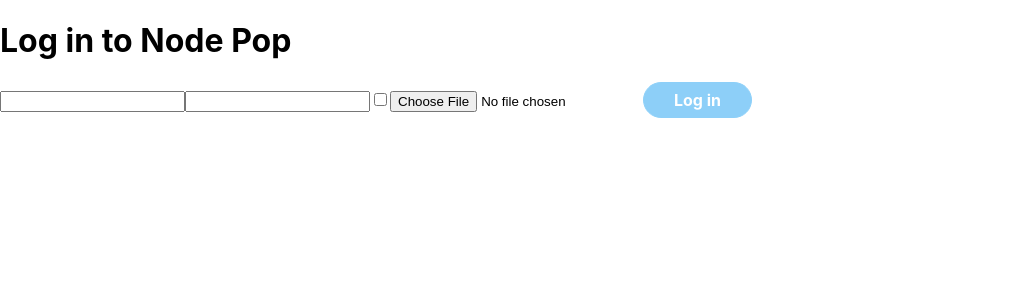
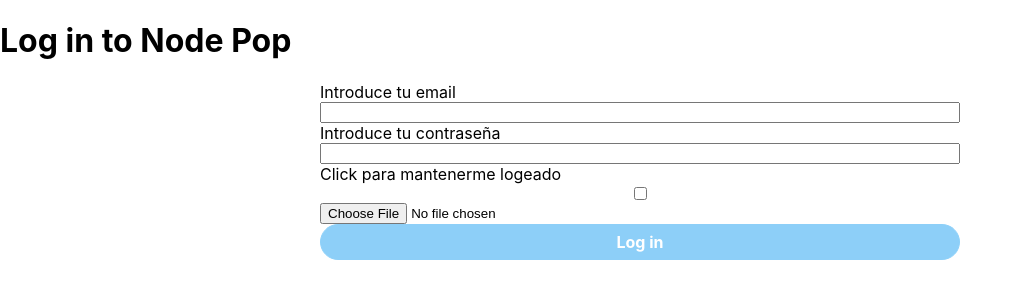
Before and after one commit to HeinzNaumann/Nodepop-React, a React (Create React App) app in the folder nodepop-react/: page / in a window 1280 px wide. Shown: the top 300 px of the page, without its empty margins (0-1023 px from the left). Built offline with nearby package versions, Linux system fonts and the light colour scheme.

Commit message:
creamos el formulario y añadimos datos en axios

```diff
--- a/nodepop-react/src/App.js
+++ b/nodepop-react/src/App.js
@@ -3,13 +3,21 @@
 import PaginaNuevoAnuncio from "./components/anuncios/PaginaNuevoAnuncio/PaginaNuevoAnuncio";
 import PaginaAnuncio from "./components/anuncios/PaginaAnuncio/PaginaAnuncio";
 import LoginPage from "./components/auth/LoginPage/LoginPage";
+import { useState } from "react";
 function App() {
+  const [isLogged, setIsLogged] = useState(false);
+
+  const handleLogin = () => setIsLogged(true);
   return (
     <div className='App'>
-      {/* <PaginaAnuncios />
+      {/*
       <PaginaNuevoAnuncio />
       <PaginaAnuncio /> */}
-      <LoginPage />
+      {isLogged ? (
+        <PaginaAnuncios isLogged={isLogged} />
+      ) : (
+        <LoginPage onLogin={handleLogin} />
+      )}
     </div>
   );
 }
--- a/nodepop-react/src/api/client.js
+++ b/nodepop-react/src/api/client.js
@@ -4,6 +4,21 @@
   baseURL: process.env.REACT_APP_API_BASE_URL,
 });
 
-client.interceptors.response.use(response => response.data);
+client.interceptors.response.use(
+  response => response.data,
+  error => {
+    if (!error.response) {
+      return Promise.reject({ message: error.message });
+    }
+    return Promise.reject({
+      message: error.response.statusCode,
+      ...error.response,
+      ...error.response.data,
+    });
+  },
+);
 
+export const setAuthorizationHeader = token => {
+  client.defaults.headers.common["Authorization"] = `Bearer ${token}`;
+};
 export default client;
--- a/nodepop-react/src/components/anuncios/PaginaAnuncios/PaginaAnuncios.js
+++ b/nodepop-react/src/components/anuncios/PaginaAnuncios/PaginaAnuncios.js
@@ -7,7 +7,7 @@
 
 import styles from "./AnunciosPagina.module.css";
 
-function PaginaAnuncios() {
+function PaginaAnuncios(props) {
   const [anuncios, setAnuncios] = useState([]);
 
   useEffect(() => {
@@ -15,7 +15,7 @@
   }, []);
 
   return (
-    <Layout title='What`s goin on'>
+    <Layout title='What`s goin on' {...props}>
       <div className={styles.paginaAnuncios}>
         ultimos anuncios
         <ul>
--- a/nodepop-react/src/components/anuncios/service.js
+++ b/nodepop-react/src/components/anuncios/service.js
@@ -1,8 +1,8 @@
 import client from "../../api/client";
 
-const anunciosBaseUrl = "/api";
+const anunciosBaseUrl = "/v1";
 
 export const getUltimosAnuncios = () => {
-  const url = `${anunciosBaseUrl}/anuncios`;
+  const url = `${anunciosBaseUrl}/adverts`;
   return client.get(url);
 };
--- a/nodepop-react/src/components/auth/LoginPage/LoginPage.css
+++ b/nodepop-react/src/components/auth/LoginPage/LoginPage.css
@@ -0,0 +1,5 @@
+form {
+  display: grid;
+  grid-template-columns: 50%;
+  justify-content: center;
+}
--- a/nodepop-react/src/components/auth/LoginPage/LoginPage.js
+++ b/nodepop-react/src/components/auth/LoginPage/LoginPage.js
@@ -1,8 +1,13 @@
 import { useState } from "react";
 import Button from "../../common/button";
+import { login } from "../service";
+import "./LoginPage.css";
+function LoginPage({ onLogin }) {
+  const [value, setValue] = useState({ email: "", password: "" });
+  const [error, setError] = useState(null);
+  const [isLoading, setIsLoading] = useState(false);
 
-function LoginPage() {
-  const [value, setValue] = useState({ username: "", password: "" });
+  const resetError = () => setError(null);
 
   const handleChange = event => {
     setValue(prevState => ({
@@ -11,27 +16,42 @@
     }));
   };
 
-  const handleSubmit = event => {
+  const handleSubmit = async event => {
     console.log(event);
     event.preventDefault();
+    setIsLoading(true);
+    resetError();
+    try {
+      // call to api - send value
+      await login(value);
+      onLogin();
+    } catch (error) {
+      setError(error);
+    } finally {
+      setIsLoading(false);
+    }
   };
 
   return (
     <div className='LoginPage'>
       <h1 className='loginPage-title'> Log in to Node Pop </h1>
       <form onSubmit={handleSubmit}>
+        <span> Introduce tu email </span>
         <input
-          type='text'
-          name='username'
-          value={value.username}
+          type='email'
+          name='email'
+          className='loginForm-field'
+          value={value.email}
           onChange={handleChange}
         ></input>
+        <span> Introduce tu contraseña </span>
         <input
           type='password'
           name='password'
           value={value.password}
           onChange={handleChange}
         ></input>
+        <span> Click para mantenerme logeado </span>
         <input
           type='checkbox'
           onChange={event => console.log(event.target.checked)}
@@ -43,11 +63,16 @@
         <Button
           type='submit'
           variant='primary'
-          disabled={!value.username || !value.password}
+          disabled={isLoading || !value.email || !value.password}
         >
           Log in
         </Button>
       </form>
+      {error && (
+        <div onClick={resetError} className='loginPage-error'>
+          {error.message}
+        </div>
+      )}
     </div>
   );
 }
--- /dev/null
+++ b/nodepop-react/src/components/auth/service.js
@@ -0,0 +1,7 @@
+import client, { setAuthorizationHeader } from "../../api/client";
+
+export const login = credentials => {
+  return client.post("/auth/login", credentials).then(({ accessToken }) => {
+    setAuthorizationHeader(accessToken);
+  });
+};
--- a/nodepop-react/src/components/layout/Header.js
+++ b/nodepop-react/src/components/layout/Header.js
@@ -2,14 +2,20 @@
 import Button from "../common/button";
 
 import { ReactComponent as Icon } from "../../assets/nodepop.svg";
-function Header({ className }) {
+function Header({ className, isLogged }) {
   return (
     <header className={classNames("header", className)}>
       <div className='header-logo'>
         <Icon width='32' height='32' />
       </div>
       <nav className='header-nav'>
-        <Button variant='primary' className='header-button' />
+        {isLogged ? (
+          <Button className='header-button'>Log Out</Button>
+        ) : (
+          <Button variant='primary' className='header-button'>
+            Log in
+          </Button>
+        )}
       </nav>
     </header>
   );
```
Also changed, not shown: nodepop-react/src/components/auth/LoginPage/LoginForm.css (deleted), 1 other file (tests, documents, lock files or other folders).
